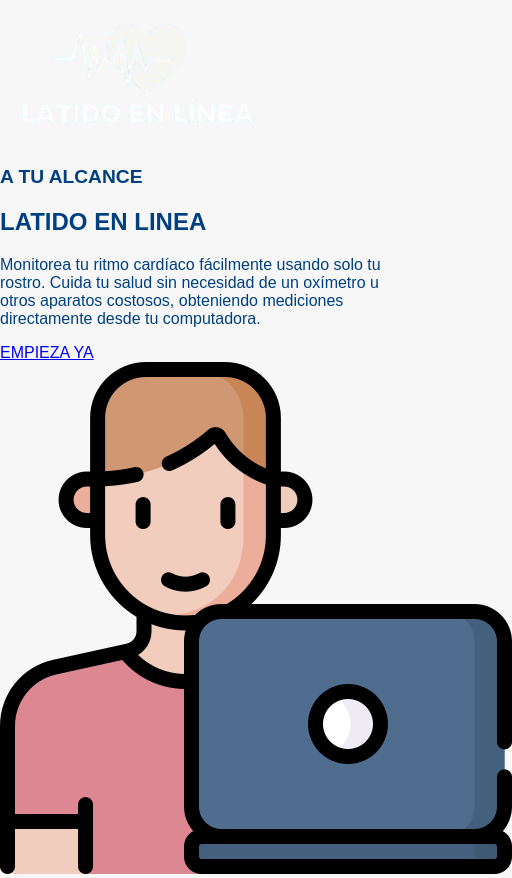
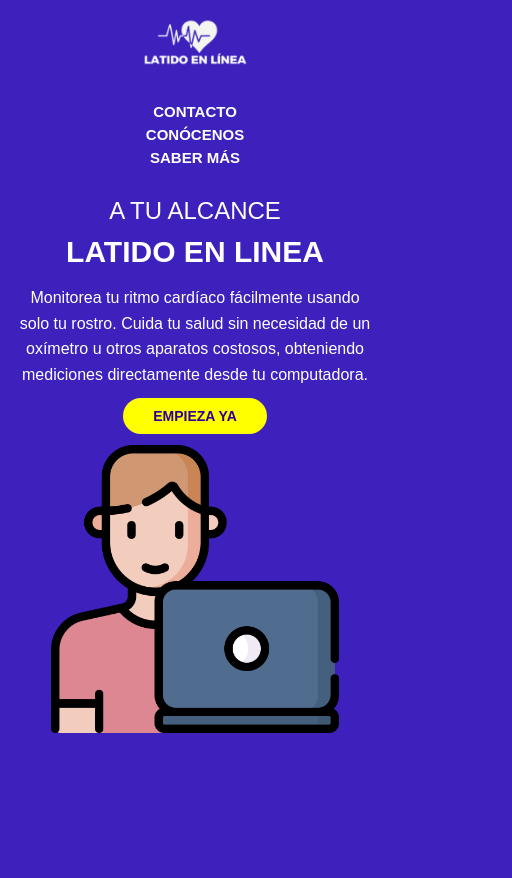
Before and after one commit to latidoenlinea/latidoenlinea, a plain HTML site: page index.html in a window 390 px wide. Shown: the whole page, 512 px wide, since content can reach past the window. After the commit the page ends 844 px from the top, so only its background shows below. Drawn offline with Linux system fonts and the light colour scheme.

Commit message:
git pull

```diff
--- a/CSS/index.css
+++ b/CSS/index.css
@@ -1,92 +1,205 @@
-/* Estilos generales */
 body {
+  font-family: Arial, sans-serif;
+  background-color: #3e20bc;
   margin: 0;
-  font-family: Arial, sans-serif;
-  background: #f7f7f7;
-  color: #004080;
+  padding: 0;
+}
+nav {
+  /* text-align: center; */
+  display: flex;
+  align-items: center;
+  justify-content: space-between;
+  padding: 0.1px 20px;
+  position: relative;
 }
 
-/* Navbar */
-.navbar {
+.menu {
+  list-style-type: none;
+  padding: 0;
+  margin: 0;
+  display: inline-block;
+}
+
+.menu li {
+  display: inline;
+  margin-right: 15px;
+}
+
+.menu a {
+  text-decoration: none;
+  color: white;
+  font-size: 15px;
+  position: relative;
+  padding: 10px;
+  font-weight: 800;
+}
+
+.menu a::after {
+  content: "";
+  position: absolute;
+  left: 0;
+  bottom: 0;
+  width: 100%;
+  height: 3px;
+  background-color: yellow;
+  transform: scaleX(0);
+  transform-origin: right;
+  transition: transform 0.3s ease-in-out;
+}
+
+.menu a:hover::after,
+.menu a.active::after {
+  transform: scaleX(1);
+  transform-origin: left;
+}
+
+.menu a:hover {
+  color: rgb(137, 137, 1);
+}
+
+.logo img {
+  width: 150px; /* Ajusta el tamaño del logo según sea necesario */
+  height: auto;
+}
+
+.content {
   display: flex;
   justify-content: space-between;
   align-items: center;
-  background: #004080;
-  padding: 0.5rem 1rem;
+  padding: 50px;
+  max-width: 1200px;
+  margin: 0 auto;
 }
 
-.navbar .logo img {
-  height: 40px;
+.text-content {
+  flex: 1;
 }
 
-.menu {
-  list-style: none;
-  display: flex;
-  gap: 1rem;
+.text-content h1 {
+  font-size: 48px;
+  color: white;
+  margin-bottom: 20px;
+  font-weight: 5;
   margin: 0;
-  padding: 0;
 }
 
-.menu li a {
-  text-decoration: none;
+.text-content h2 {
+  font-size: 60px;
+  margin-bottom: 20px;
   color: white;
-  font-weight: bold;
+  font-weight: 800;
+  margin: 0;
 }
 
-.menu-toggle {
-  display: none;
-  font-size: 1.5rem;
-  background: none;
-  border: none;
+.text-content p {
+  font-size: 18px;
+  margin-bottom: 30px;
+  line-height: 1.6;
+  max-width: 500px;
   color: white;
-  cursor: pointer;
 }
 
-/* Contenido principal */
-.contenedor {
-  text-align: center;
-  padding: 1rem;
+.image-content {
+  flex: 1;
+  display: flex;
+  justify-content: flex-end;
 }
 
-.video-container {
+.image-content img {
   max-width: 100%;
-  display: flex;
-  flex-direction: column;
-  align-items: center;
+  height: auto;
 }
 
-#camara, #canvas {
-  width: 100%;
-  max-width: 600px;
-  border-radius: 10px;
-  margin-top: 1rem;
+.cta-button {
+  text-decoration: none;
+  background-color: yellow;
+  color: #2e0096;
+  border: none;
+  padding: 15px 80px;
+  font-size: 18px;
+  font-weight: bold;
+  cursor: pointer;
+  border-radius: 30px;
 }
 
-/* Responsividad */
-@media (max-width: 768px) {
-  .menu {
-    display: none;
+.cta-button:hover {
+  background-color: rgb(255, 183, 0);
+}
+
+/* Agregando media queries para dispositivos móviles */
+@media screen and (max-width: 768px) {
+  nav {
     flex-direction: column;
-    background: #004080;
-    width: 100%;
+    padding: 10px;
     text-align: center;
   }
 
-  .menu.active {
-    display: flex;
+  .logo img {
+    width: 120px;
+    margin-bottom: 10px;
   }
 
-  .menu-toggle {
+  .menu {
+    margin-top: 10px;
+  }
+
+  .menu li {
     display: block;
+    margin: 5px 0;
+  }
+
+  .content {
+    flex-direction: column;
+    padding: 20px;
+    text-align: center;
+  }
+
+  .text-content h1 {
+    font-size: 28px;
+    margin-bottom: 10px;
+  }
+
+  .text-content h2 {
+    font-size: 36px;
+    margin-bottom: 15px;
+  }
+
+  .text-content p {
+    font-size: 16px;
+    max-width: 100%;
+    margin-bottom: 20px;
+  }
+
+  .image-content {
+    justify-content: center;
+    margin-top: 20px;
+  }
+
+  .image-content img {
+    max-width: 80%;
+  }
+
+  .cta-button {
+    padding: 12px 40px;
+    font-size: 16px;
   }
 }
 
-@media (max-width: 480px) {
-  h1 {
-    font-size: 1.2rem;
+@media screen and (max-width: 480px) {
+  .text-content h1 {
+    font-size: 24px;
   }
 
-  #camara, #canvas {
-    max-width: 100%;
+  .text-content h2 {
+    font-size: 30px;
+  }
+
+  .content {
+    padding: 15px;
+  }
+
+  .cta-button {
+    padding: 10px 30px;
+    font-size: 14px;
   }
 }
```
Also changed, not shown: index.html (line endings or trailing spaces).
